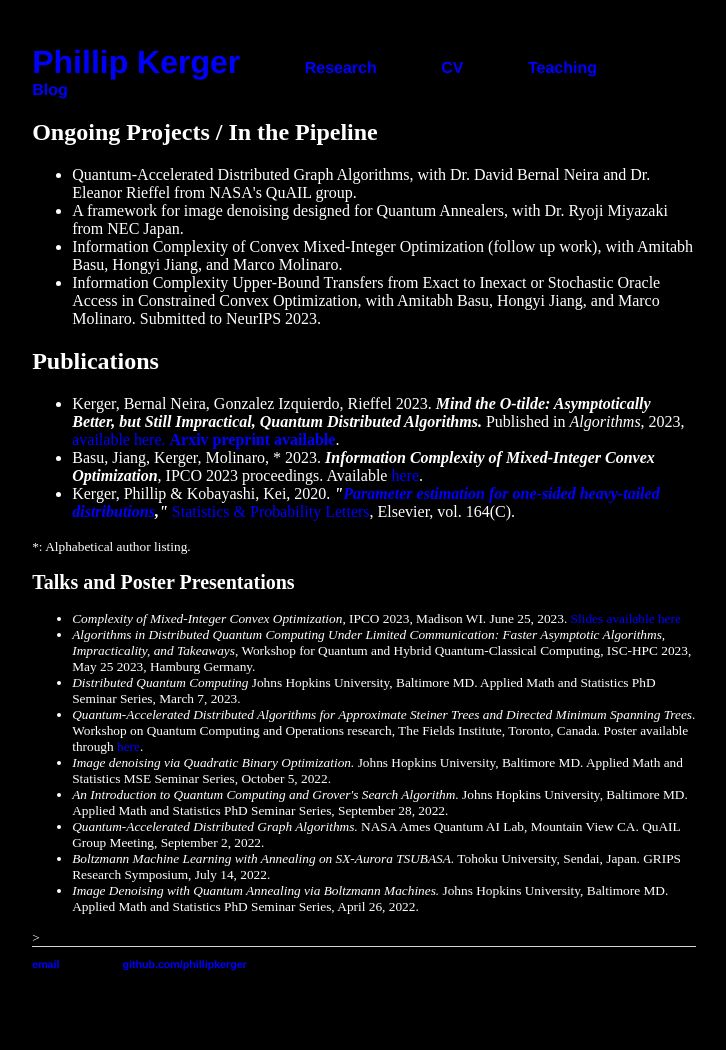
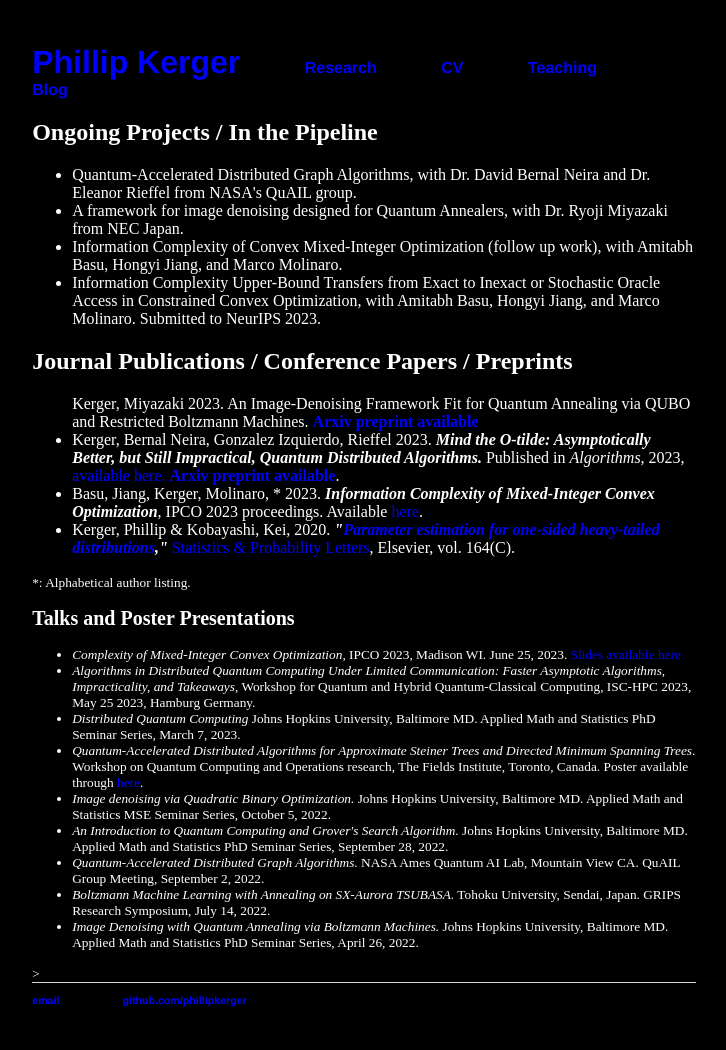
Before and after one commit to PhillipKerger/phillipkerger.github.io, a Jekyll site: the page built from research/index.html, in a window 1280 px wide. Shown: the whole page, without its empty margins (276-1002 px from the left). Built offline with Jekyll 4.4.1, drawn with Linux system fonts in a browser that asks for light colours; before the commit the page ends 1014 px from its top, so only the background shows below that.

Commit message:
Update index.html
added arxiv of qubo paper

```diff
--- a/research/index.html
+++ b/research/index.html
@@ -12,8 +12,9 @@ title: Phillip Kerger
 	</ul>
 
 
-	<h2>Publications</h2>
+	<h2>Journal Publications / Conference Papers / Preprints</h2>
 	<ul>
+		Kerger, Miyazaki 2023. An Image-Denoising Framework Fit for Quantum Annealing via QUBO and Restricted Boltzmann Machines. <B><A HREF="https://arxiv.org/abs/2307.06542">Arxiv preprint available</A></B>
 		<li> Kerger, Bernal Neira, Gonzalez Izquierdo, Rieffel 2023. <i><b> Mind the O-tilde: Asymptotically Better, but Still Impractical, Quantum Distributed Algorithms. </b></i>
 			 Published in <i>Algorithms</i>, 2023, <a href = https://www.mdpi.com/1999-4893/16/7/332> available here. <B><A HREF="https://arxiv.org/pdf/2304.02825.pdf">Arxiv preprint available</A></B>.
 		<li> Basu, Jiang, Kerger, Molinaro, * 2023. <i> <b>Information Complexity of Mixed-Integer Convex Optimization</i></b>, IPCO 2023 proceedings. Available <a href="https://link.springer.com/chapter/10.1007/978-3-031-32726-1_1">here</a>.
```
